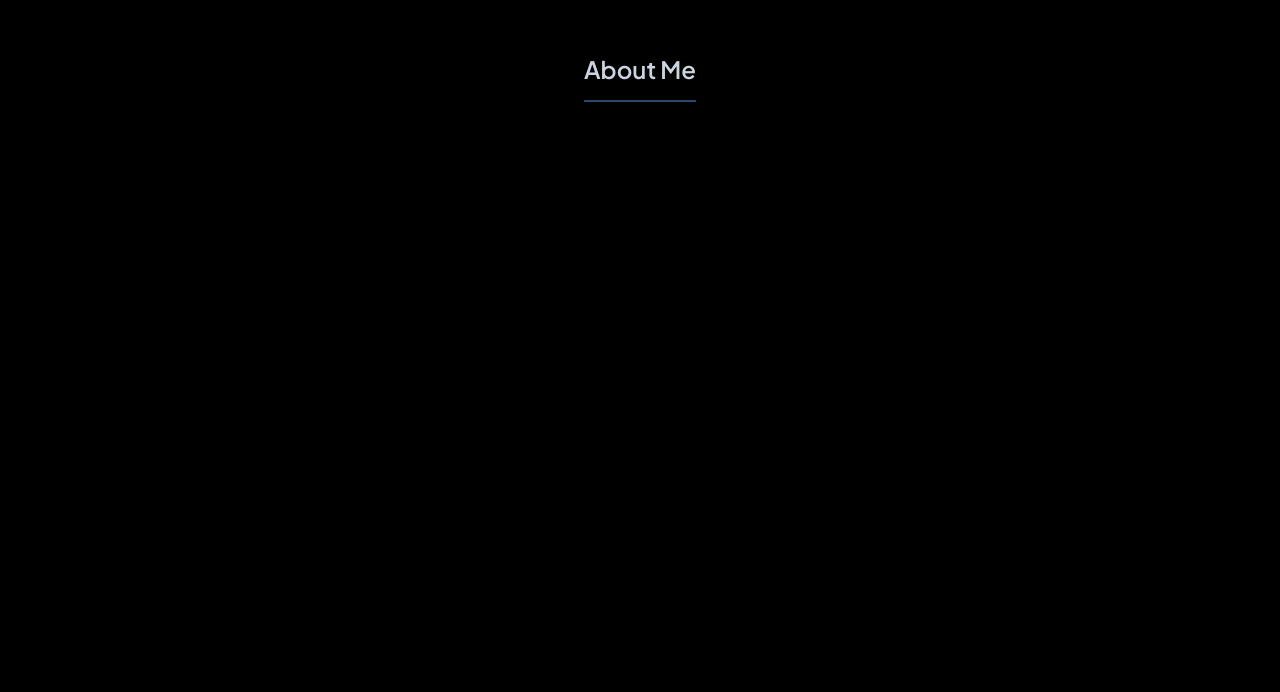
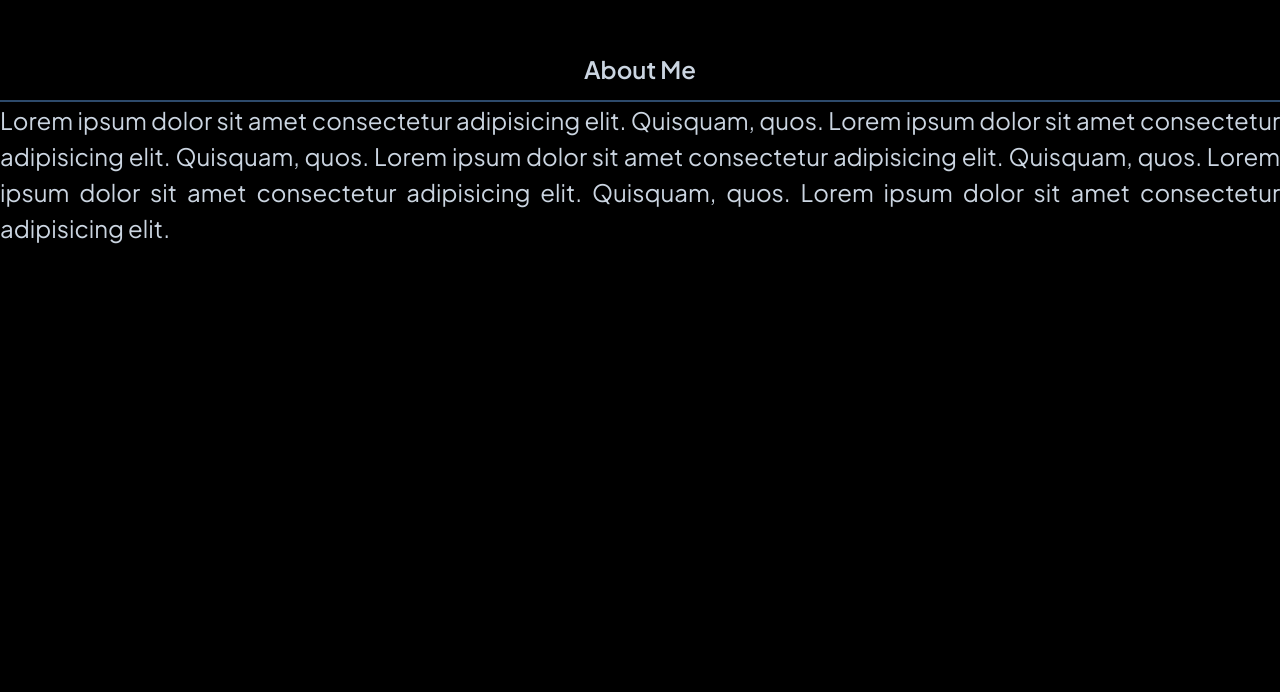
Before and after one commit to dongsub0918/personal-website, a Next.js app: page / in a window 1280 px wide. Shown: the part 828-1520 px from the top of the page. Built offline with nearby package versions, Linux system fonts and the light colour scheme.

Commit message:
emerging elements implementation

```diff
--- a/src/ui/aboutSection/aboutSection.module.css
+++ b/src/ui/aboutSection/aboutSection.module.css
@@ -5,9 +5,16 @@
   flex-direction: column;
   align-items: center;
   padding-top: 2rem;
+  gap: 2rem;
   transition: background-color var(--transition-duration)
       var(--transition-timing),
     color var(--transition-duration) var(--transition-timing);
+}
+
+.container p {
+  font-size: 1.5rem;
+  line-height: 1.5;
+  text-align: justify;
 }
 
 .title {
--- a/src/ui/aboutSection/aboutSection.tsx
+++ b/src/ui/aboutSection/aboutSection.tsx
@@ -1,11 +1,20 @@
 import styles from "./aboutSection.module.css";
-import FloatingElement from "@ui/floatingElements";
+import EmergingElement from "@ui/emergingElements/emergingElements";
+
 export default function AboutSection() {
   return (
     <section className={styles.container} id="about">
-      <FloatingElement delay={0.2}>
+      <EmergingElement>
         <h1 className={styles.title}>About Me</h1>
-      </FloatingElement>
+        <p>
+          Lorem ipsum dolor sit amet consectetur adipisicing elit. Quisquam,
+          quos. Lorem ipsum dolor sit amet consectetur adipisicing elit.
+          Quisquam, quos. Lorem ipsum dolor sit amet consectetur adipisicing
+          elit. Quisquam, quos. Lorem ipsum dolor sit amet consectetur
+          adipisicing elit. Quisquam, quos. Lorem ipsum dolor sit amet
+          consectetur adipisicing elit.
+        </p>
+      </EmergingElement>
     </section>
   );
 }
--- /dev/null
+++ b/src/ui/emergingElements/emergingElements.module.css
@@ -0,0 +1,22 @@
+.emergingElement {
+  transform-origin: center bottom;
+  transition: transform 0.1s ease-out;
+}
+
+.emergingElement.hidden {
+  opacity: 0;
+}
+
+.emergingElement.shrinked {
+  opacity: 0.8;
+  transform: scale(0.9) translateY(0);
+}
+
+.emergingElement.growing {
+  opacity: 0.8;
+}
+
+.emergingElement.normal {
+  opacity: 1;
+  transform: scale(1) translateY(0);
+}
--- /dev/null
+++ b/src/ui/emergingElements/emergingElements.tsx
@@ -0,0 +1,61 @@
+"use client";
+
+import { useInView } from "react-intersection-observer";
+import { useState } from "react";
+import styles from "./emergingElements.module.css";
+
+interface EmergingElementProps {
+  children: React.ReactNode;
+  initialScale?: number;
+}
+
+enum ElementState {
+  HIDDEN = "hidden",
+  SHRINKED = "shrinked",
+  GROWING = "growing",
+  NORMAL = "normal",
+}
+
+export default function EmergingElement({
+  children,
+  initialScale = 0.9,
+}: EmergingElementProps) {
+  const [intersectionRatio, setIntersectionRatio] = useState(0);
+  const [elementState, setElementState] = useState<ElementState>(
+    ElementState.HIDDEN
+  );
+
+  const [ref, inView] = useInView({
+    threshold: [0, 0.5, 0.55, 0.6, 0.65, 0.7, 0.75, 0.8, 0.85, 0.9, 0.95, 1],
+    onChange: (inView, entry) => {
+      setIntersectionRatio(entry.intersectionRatio);
+      setElementState(
+        entry.intersectionRatio === 0
+          ? ElementState.HIDDEN
+          : entry.intersectionRatio < 0.5
+          ? ElementState.SHRINKED
+          : entry.intersectionRatio < 0.9
+          ? ElementState.GROWING
+          : ElementState.NORMAL
+      );
+    },
+  });
+
+  return (
+    <div
+      ref={ref}
+      className={`${styles.emergingElement} ${styles[elementState]}`}
+      style={{
+        transform:
+          elementState === ElementState.GROWING
+            ? `scale(${
+                initialScale +
+                ((intersectionRatio - 0.5) * (1 - initialScale)) / 0.5
+              }) translateY(0)`
+            : undefined,
+      }}
+    >
+      {children}
+    </div>
+  );
+}
--- a/src/ui/homeSection/homeSection.tsx
+++ b/src/ui/homeSection/homeSection.tsx
@@ -1,7 +1,7 @@
 import styles from "./homeSection.module.css";
 import Typewriter from "./typewriter/typewriter";
 import SectionLinks from "./sectionLinks/sectionLinks";
-import FloatingElement from "@ui/floatingElements";
+import FloatingElement from "@/ui/floatingElements/floatingElements";
 
 export default function HomeSection() {
   return (
--- a/src/ui/navbar/navbar.module.css
+++ b/src/ui/navbar/navbar.module.css
@@ -50,14 +50,14 @@
 .navLinks > a::after {
   content: "";
   position: absolute;
-  bottom: -4px;
+  bottom: -5px;
   left: 0;
   width: 100%;
   height: 2px;
-  background-color: currentColor;
+  background-color: var(--primary-light);
   transform: scaleX(0);
   transform-origin: center;
-  transition: transform 0.3s var(--transition-timing);
+  transition: transform 0.4s var(--transition-timing);
 }
 
 .navLinks > a:hover::after {
```
Also changed, not shown: src/ui/floatingElements/floatingElements.tsx (renamed from src/ui/floatingElements.tsx).
